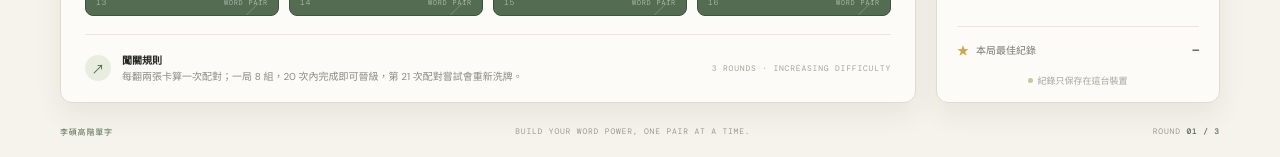
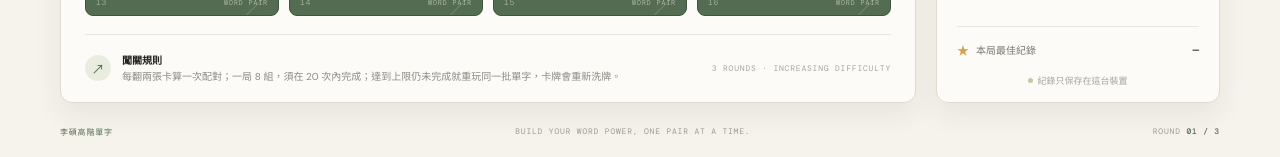
Before and after one commit to leeshuogre/advanced-vocab-flip, a plain HTML site: page index.html in a window 1280 px wide. Shown: the part 1044-1201 px from the top of the page. Drawn offline with nearby package versions, Linux system fonts and the light colour scheme.

Commit message:
Clarify the exact move-limit rule

```diff
--- a/index.html
+++ b/index.html
@@ -110,7 +110,7 @@
 
             <div class="board-footer">
               <span class="footer-tip-icon" aria-hidden="true">↗</span>
-              <p><strong>闖關規則</strong><span>每翻兩張卡算一次配對；一局 8 組，20 次內完成即可晉級，第 21 次配對嘗試會重新洗牌。</span></p>
+              <p><strong>闖關規則</strong><span>每翻兩張卡算一次配對；一局 8 組，須在 20 次內完成；達到上限仍未完成就重玩同一批單字，卡牌會重新洗牌。</span></p>
               <span class="keyboard-hint">3 ROUNDS · INCREASING DIFFICULTY</span>
             </div>
           </div>
```
